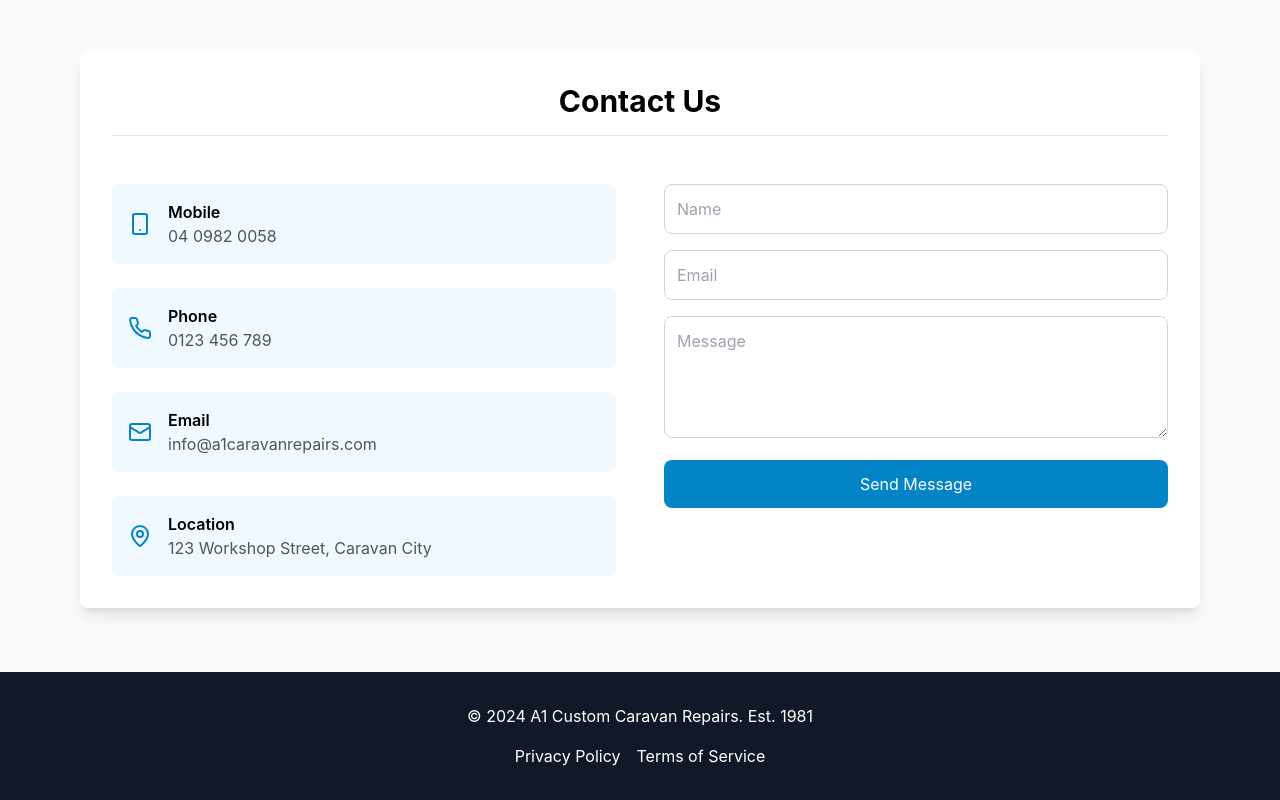
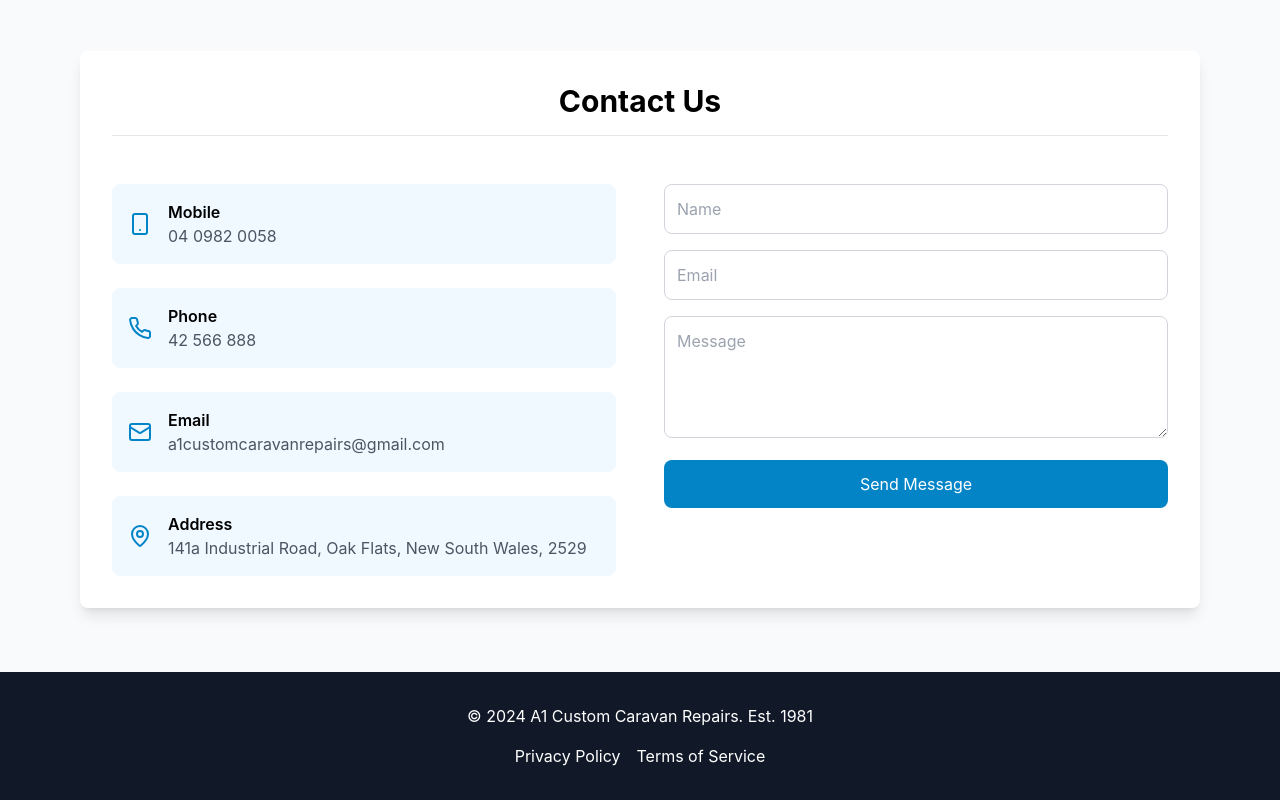
Before and after one commit to Jpotter555/A1-Caravan-Services, a React (Create React App) app: page / in a window 1280 px wide. Shown: the part 2645-3445 px from the top of the page. Built offline with nearby package versions, Linux system fonts and the light colour scheme; the HTML template or start-up script is replaced by a standard one.

Commit message:
updated Contact info

```diff
--- a/src/components/Contact.tsx
+++ b/src/components/Contact.tsx
@@ -21,21 +21,21 @@ export const Contact = () => (
                             <Phone className="text-sky-600 mr-4" />
                             <div>
                                 <h3 className="font-semibold">Phone</h3>
-                                <p className="text-gray-600">0123 456 789</p>
+                                <p className="text-gray-600">42 566 888</p>
                             </div>
                         </div>
                         <div className="flex items-center p-4 bg-sky-50 rounded-lg">
                             <Mail className="text-sky-600 mr-4" />
                             <div>
                                 <h3 className="font-semibold">Email</h3>
-                                <p className="text-gray-600">info@a1caravanrepairs.com</p>
+                                <p className="text-gray-600">a1customcaravanrepairs@gmail.com</p>
                             </div>
                         </div>
                         <div className="flex items-center p-4 bg-sky-50 rounded-lg">
                             <MapPin className="text-sky-600 mr-4" />
                             <div>
-                                <h3 className="font-semibold">Location</h3>
-                                <p className="text-gray-600">123 Workshop Street, Caravan City</p>
+                                <h3 className="font-semibold">Address</h3>
+                                <p className="text-gray-600">141a Industrial Road, Oak Flats, New South Wales, 2529</p>
                             </div>
                         </div>
                     </div>
```
